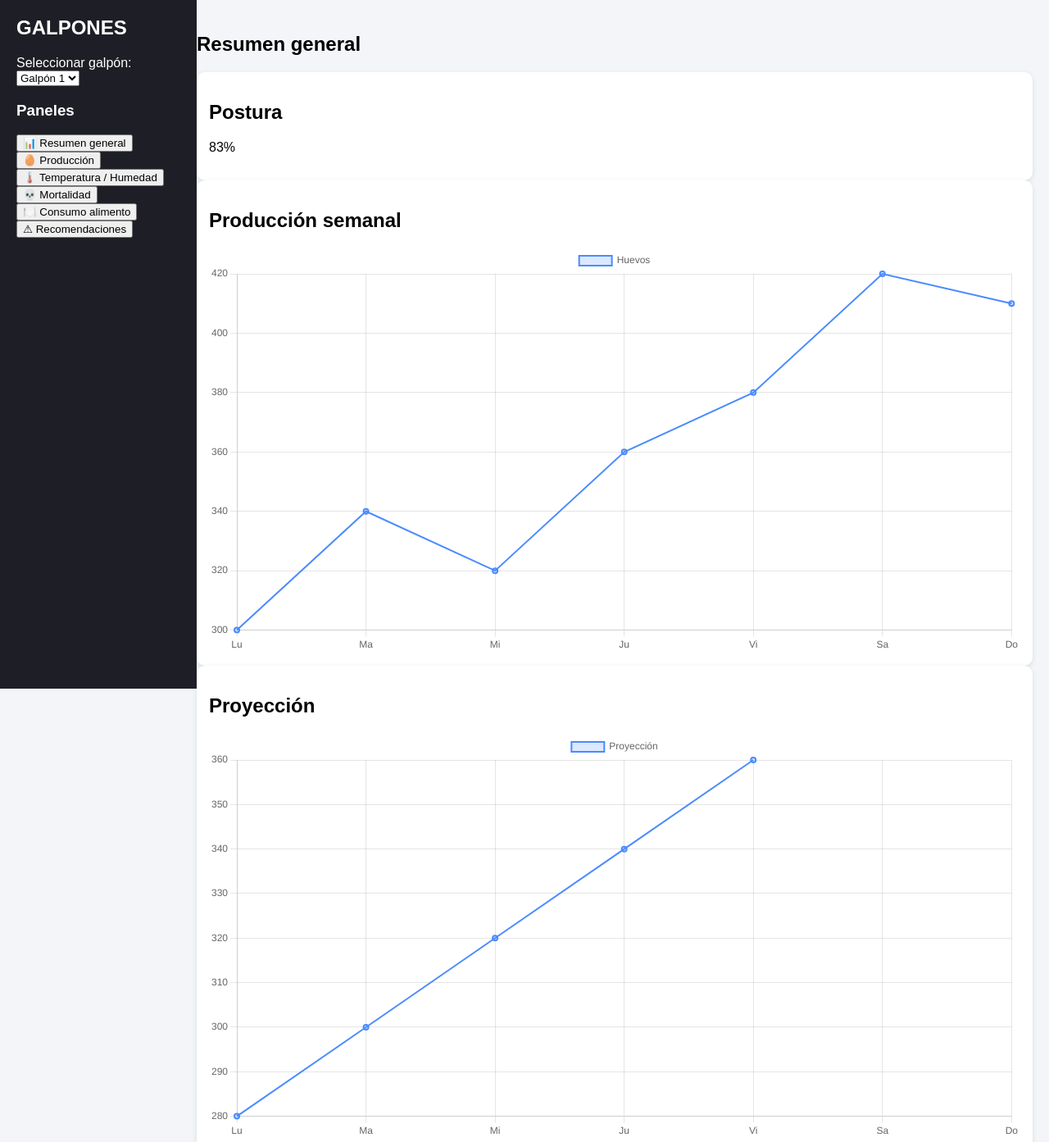
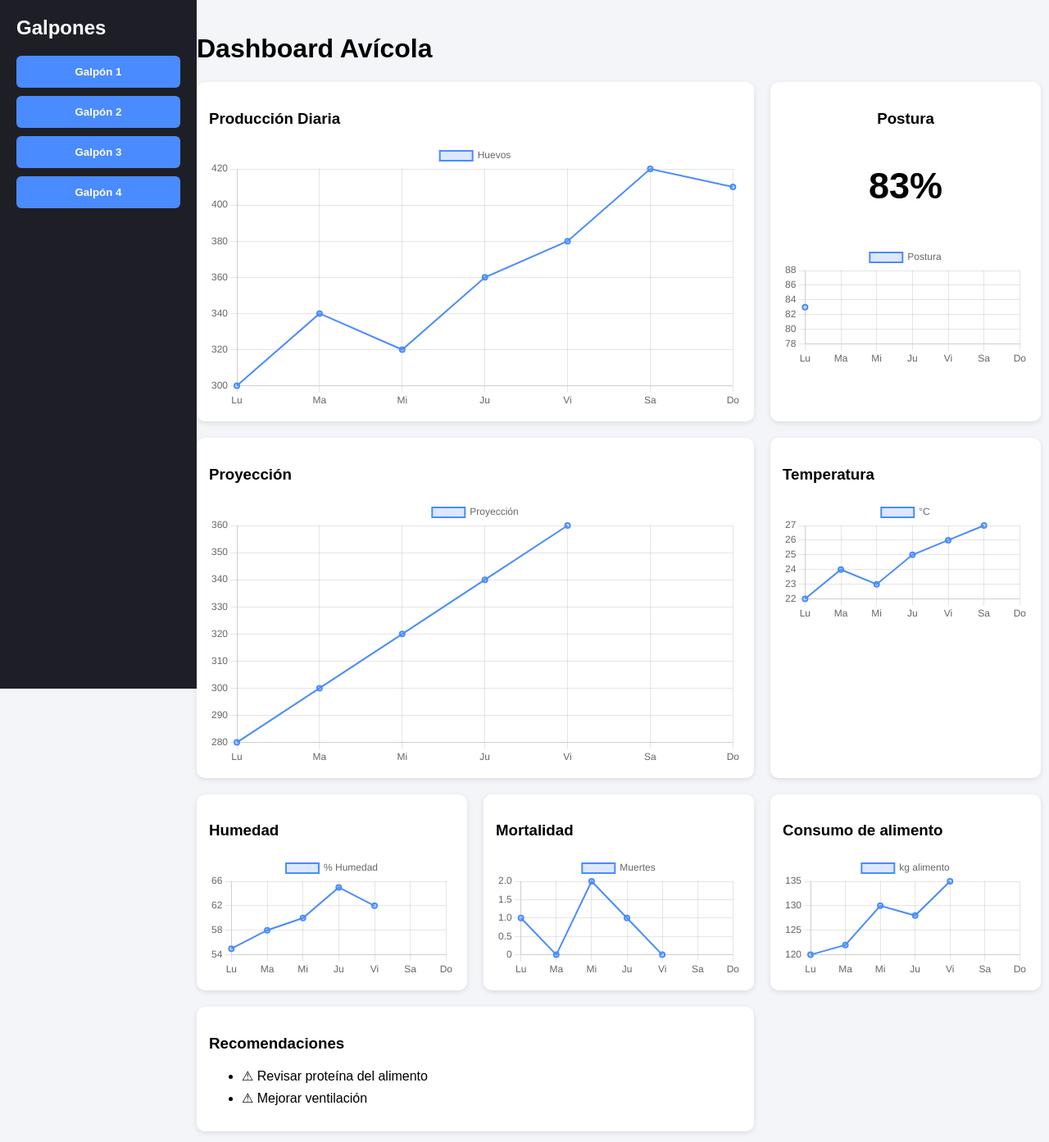
Before and after one commit to santivera730-cmyk/galpones-dashboard, a plain HTML site: page index.html in a window 1280 px wide. Shown: the top 1393 px of the page at 82% size. Drawn offline with nearby package versions, Linux system fonts and the light colour scheme.

Commit message:
Update index.html

```diff
--- a/index.html
+++ b/index.html
@@ -2,102 +2,67 @@
 <html lang="es">
 <head>
     <meta charset="UTF-8">
-    <title>Dashboard de Galpones</title>
-    <meta name="viewport" content="width=device-width, initial-scale=1">
+    <title>Dashboard Avícola</title>
     <link rel="stylesheet" href="style.css">
-
-    <!-- Chart.js -->
     <script src="https://cdn.jsdelivr.net/npm/chart.js"></script>
 </head>
 <body>
 
-    <!-- SIDEBAR -->
+    <!-- SIDEBAR IZQUIERDA -->
     <aside class="sidebar">
-        <h2>GALPONES</h2>
-
-        <label>Seleccionar galpón:</label>
-        <select id="selector-galpon">
-            <option value="1">Galpón 1</option>
-            <option value="2">Galpón 2</option>
-            <option value="3">Galpón 3</option>
-            <option value="4">Galpón 4</option>
-        </select>
-
-        <h3>Paneles</h3>
-        <button data-section="inicio">📊 Resumen general</button>
-        <button data-section="produccion">🥚 Producción</button>
-        <button data-section="ambiente">🌡️ Temperatura / Humedad</button>
-        <button data-section="sanidad">💀 Mortalidad</button>
-        <button data-section="alimento">🍽️ Consumo alimento</button>
-        <button data-section="recomendaciones">⚠ Recomendaciones</button>
+        <h2>Galpones</h2>
+        <button class="btn-galpon" data-id="1">Galpón 1</button>
+        <button class="btn-galpon" data-id="2">Galpón 2</button>
+        <button class="btn-galpon" data-id="3">Galpón 3</button>
+        <button class="btn-galpon" data-id="4">Galpón 4</button>
     </aside>
 
-    <!-- CONTENIDO -->
+    <!-- CONTENIDO CENTRAL -->
     <main>
+        <h1>Dashboard Avícola</h1>
 
-        <!-- SECCIÓN RESUMEN -->
-        <section id="inicio" class="section">
-            <h1>Resumen general</h1>
+        <div class="contenedor">
+            <div class="card grande">
+                <h3>Producción Diaria</h3>
+                <canvas id="produccionDiaria"></canvas>
+            </div>
 
-            <div class="tarjetas">
-                <div class="card">
-                    <h2>Postura</h2>
-                    <p id="posturaNumero" class="numeroGrande">--%</p>
-                </div>
+            <div class="card mini">
+                <h3>Postura</h3>
+                <p id="posturaNumero" class="num-grande">--%</p>
+                <canvas id="graficoPostura"></canvas>
+            </div>
 
-                <div class="card">
-                    <h2>Producción semanal</h2>
-                    <canvas id="produccionDiaria"></canvas>
-                </div>
+            <div class="card grande">
+                <h3>Proyección</h3>
+                <canvas id="proyeccion"></canvas>
+            </div>
 
-                <div class="card">
-                    <h2>Proyección</h2>
-                    <canvas id="proyeccion"></canvas>
-                </div>
+            <div class="card">
+                <h3>Temperatura</h3>
+                <canvas id="temperaturaGrafico"></canvas>
             </div>
-        </section>
 
-        <!-- PRODUCCIÓN -->
-        <section id="produccion" class="section" style="display:none;">
-            <h1>Producción diaria</h1>
-            <canvas id="graficoPostura"></canvas>
-        </section>
+            <div class="card">
+                <h3>Humedad</h3>
+                <canvas id="humedadGrafico"></canvas>
+            </div>
 
-        <!-- AMBIENTE -->
-        <section id="ambiente" class="section" style="display:none;">
-            <h1>Temperatura y Humedad</h1>
+            <div class="card">
+                <h3>Mortalidad</h3>
+                <canvas id="mortalidadGrafico"></canvas>
+            </div>
 
-            <div class="tarjetas">
-                <div class="card">
-                    <h2>Temperatura</h2>
-                    <canvas id="temperaturaGrafico"></canvas>
-                </div>
+            <div class="card">
+                <h3>Consumo de alimento</h3>
+                <canvas id="alimentoGrafico"></canvas>
+            </div>
 
-                <div class="card">
-                    <h2>Humedad</h2>
-                    <canvas id="humedadGrafico"></canvas>
-                </div>
+            <div class="card grande">
+                <h3>Recomendaciones</h3>
+                <ul id="listaRecomendaciones"></ul>
             </div>
-        </section>
-
-        <!-- SANIDAD -->
-        <section id="sanidad" class="section" style="display:none;">
-            <h1>Mortalidad</h1>
-            <canvas id="mortalidadGrafico"></canvas>
-        </section>
-
-        <!-- ALIMENTO -->
-        <section id="alimento" class="section" style="display:none;">
-            <h1>Consumo de alimento</h1>
-            <canvas id="alimentoGrafico"></canvas>
-        </section>
-
-        <!-- RECOMENDACIONES -->
-        <section id="recomendaciones" class="section" style="display:none;">
-            <h1>Recomendaciones</h1>
-            <ul id="listaRecomendaciones"></ul>
-        </section>
-
+        </div>
     </main>
 
     <script src="script.js"></script>
```
